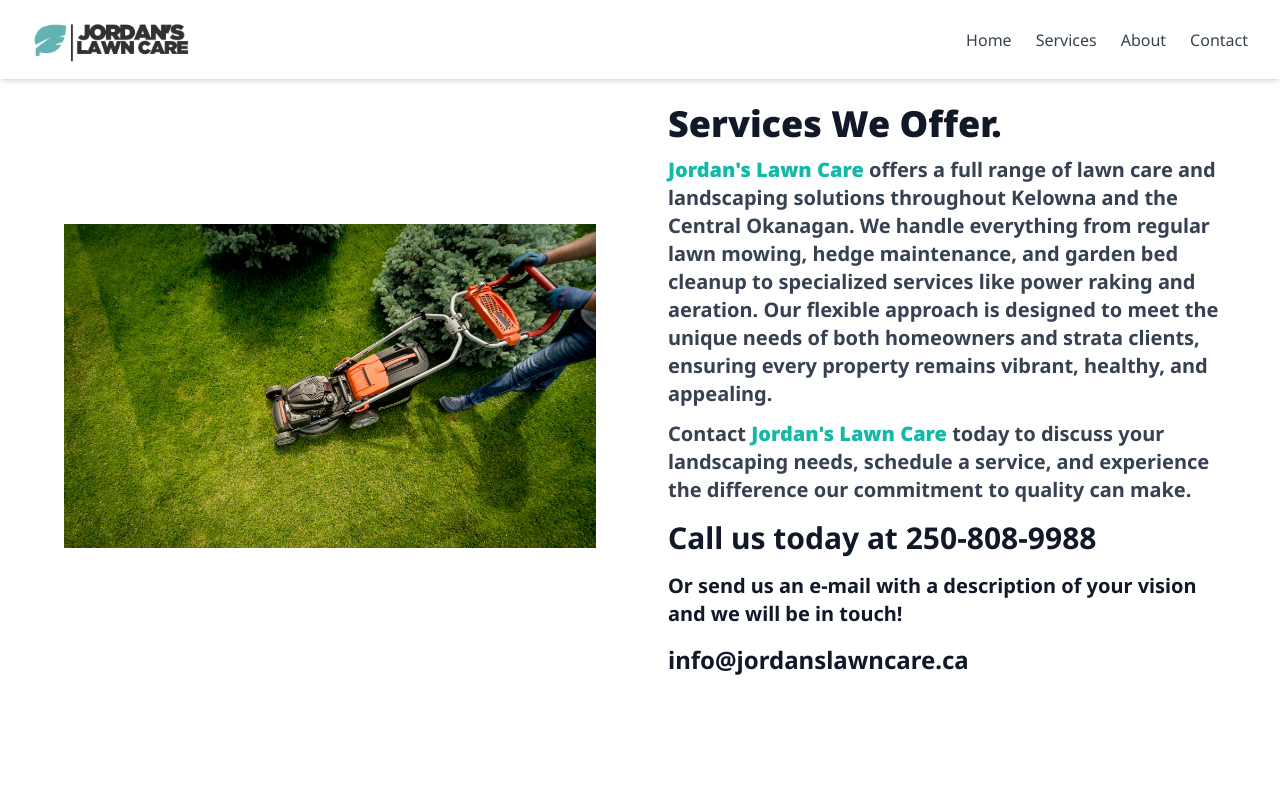
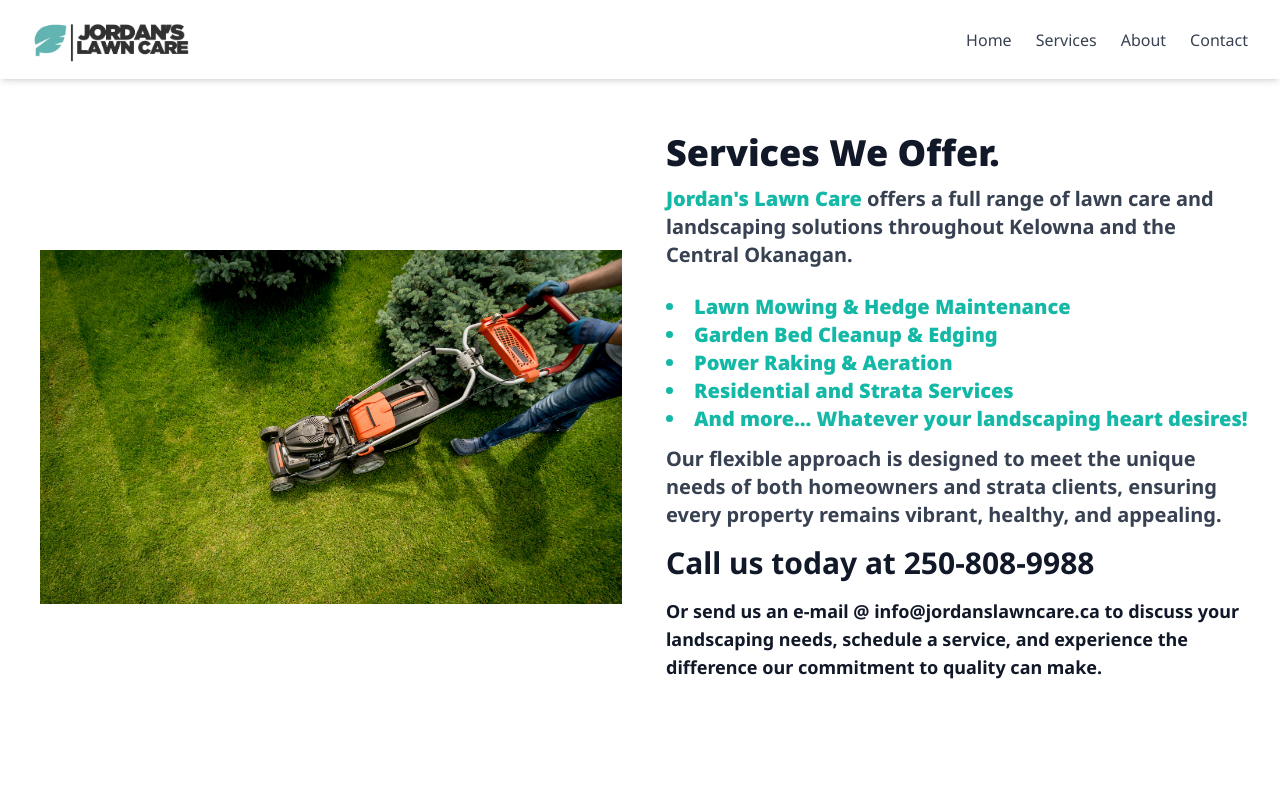
Before and after one commit to jordwan/jordans-lawn-care, a Next.js app: page /services in a window 1280 px wide. Shown: the top 786 px of the page. Built offline with nearby package versions, Linux system fonts and the light colour scheme.

Commit message:
fix padding

```diff
--- a/src/app/about/page.tsx
+++ b/src/app/about/page.tsx
@@ -1,13 +1,13 @@
 import React from "react";
 
 import { About } from "@/components/AboutComponent";
-import { HeroSection2 } from "@/components/HeroSection2";
+import { HomeSection2 } from "@/components/HeroSection2";
 
 const HomePage = () => {
   return (
     <div>
       <About />
-      <HeroSection2 />
+      <HomeSection2 />
     </div>
   );
 };
--- a/src/app/page.tsx
+++ b/src/app/page.tsx
@@ -1,13 +1,13 @@
 import React from "react";
 
-import { HeroSection } from "@/components/HeroSection";
-import { HeroSection2 } from "@/components/HeroSection2";
+import { HomeSection } from "@/components/HeroSection";
+import { HomeSection2 } from "@/components/HeroSection2";
 
 const HomePage = () => {
   return (
     <div>
-      <HeroSection />
-      <HeroSection2 />
+      <HomeSection />
+      <HomeSection2 />
     </div>
   );
 };
--- a/src/app/services/page.tsx
+++ b/src/app/services/page.tsx
@@ -1,13 +1,13 @@
 import React from "react";
 
 import { Services } from "@/components/ServicesComponent";
-import { HeroSection2 } from "@/components/HeroSection2";
+import { HomeSection2 } from "@/components/HeroSection2";
 
 const HomePage = () => {
   return (
     <div>
       <Services />
-      <HeroSection2 />
+      <HomeSection2 />
     </div>
   );
 };
--- a/src/components/HeroSection.tsx
+++ b/src/components/HeroSection.tsx
@@ -11,7 +11,7 @@
         <Image
           src={homeImage}
           alt="Jordans Lawn Care Home Image"
-          className="w-full h-auto px-8 py-8"
+          className="w-full h-auto p-8"
         />
       </div>
     </Link>
@@ -60,7 +60,7 @@
   );
 };
 
-export const HeroSection = () => {
+export const HomeSection = () => {
   return (
     <div className="flex flex-col md:flex-row items-center justify-center gap-1 px-2 pt-16 md:pt-[125px] pb-24">
       <div className="md:w-1/2">
--- a/src/components/HeroSection2.tsx
+++ b/src/components/HeroSection2.tsx
@@ -11,7 +11,7 @@
 import img3 from "../assets/img5.jpg";
 import img4 from "../assets/img6.jpg";
 
-export const HeroSection2 = () => {
+export const HomeSection2 = () => {
   const images: StaticImageData[] = [img1, img2, img3, img4];
   const links = ["/about", "/services", "/contact", "/"];
   const titles = [
@@ -119,4 +119,4 @@
   );
 };
 
-export default HeroSection2;
+export default HomeSection2;
--- a/src/components/ServicesComponent.tsx
+++ b/src/components/ServicesComponent.tsx
@@ -8,7 +8,11 @@
   return (
     <Link href="/">
       <div className="flex justify-center">
-        <Image src={jlcLogo} alt="JLC Logo" className="w-full h-auto p-10" />
+        <Image
+          src={jlcLogo}
+          alt="JLC Logo"
+          className="w-full h-auto pl-8 pr-4 pt-12"
+        />
       </div>
     </Link>
   );
@@ -26,33 +30,33 @@
           Jordan&apos;s Lawn Care{" "}
         </span>{" "}
         offers a full range of lawn care and landscaping solutions throughout
-        Kelowna and the Central Okanagan. We handle everything from regular lawn
-        mowing, hedge maintenance, and garden bed cleanup to specialized
-        services like power raking and aeration. Our flexible approach is
-        designed to meet the unique needs of both homeowners and strata clients,
-        ensuring every property remains vibrant, healthy, and appealing.{" "}
+        Kelowna and the Central Okanagan.
       </p>
+      <ul className="mt-6 text-lg md:text-xl font-black text-teal-500 list-disc list-inside">
+        <li>Lawn Mowing & Hedge Maintenance</li>
+        <li>Garden Bed Cleanup & Edging</li>
+        <li>Power Raking & Aeration</li>
+        <li>Residential and Strata Services</li>
+        <li>And more... Whatever your landscaping heart desires!</li>
+      </ul>
       <p className="mt-3 text-lg md:text-xl font-bold text-gray-700">
-        Contact{" "}
-        <span className="text-teal-500 font-black">
-          {" "}
-          Jordan&apos;s Lawn Care{" "}
-        </span>{" "}
-        today to discuss your landscaping needs, schedule a service, and
-        experience the difference our commitment to quality can make.
+        {" "}
+        Our flexible approach is designed to meet the unique needs of both
+        homeowners and strata clients, ensuring every property remains vibrant,
+        healthy, and appealing.{" "}
       </p>
 
       <p className="mt-4 text-3xl font-bold text-gray-900">
         Call us today at <Link href="tel:250-808-8888"> 250-808-9988 </Link>
       </p>
-      <p className="mt-4 text-xl font-bold text-gray-900">
-        Or send us an e-mail with a description of your vision and we will be in
-        touch!
-      </p>
-      <p className="mt-4 text-2xl font-bold text-gray-900">
+      <p className="mt-4 text-2xl font-bold text-gray-900"></p>
+      <p className="mt-4 text-lg font-bold text-gray-900">
+        Or send us an e-mail @{" "}
         <Link href="mailto:info@jordanslawncare.ca?subject=Lawn Care Inquiry">
           info@jordanslawncare.ca
-        </Link>
+        </Link>{" "}
+        to discuss your landscaping needs, schedule a service, and experience
+        the difference our commitment to quality can make.
       </p>
     </div>
   );
@@ -60,7 +64,7 @@
 
 export const Services = () => {
   return (
-    <div className="flex flex-col md:flex-row items-center justify-center gap-2 px-6 py-24">
+    <div className="flex flex-col md:flex-row items-center justify-center gap-1 px-2 pt-16 md:pt-[125px] pb-24">
       <div className="md:w-1/2">
         <ServicesP1 />
       </div>
```
